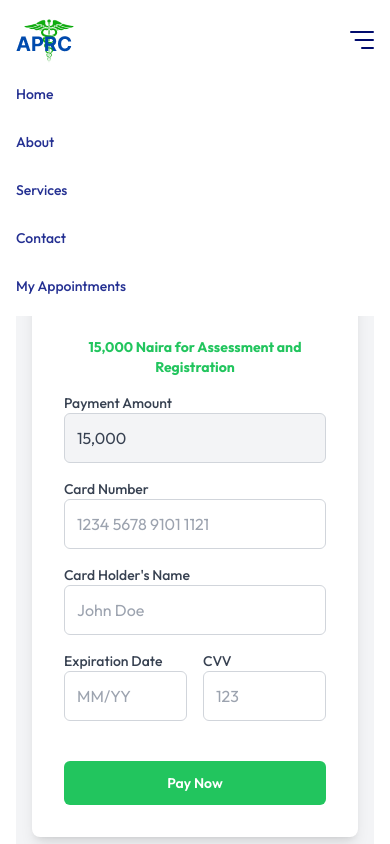
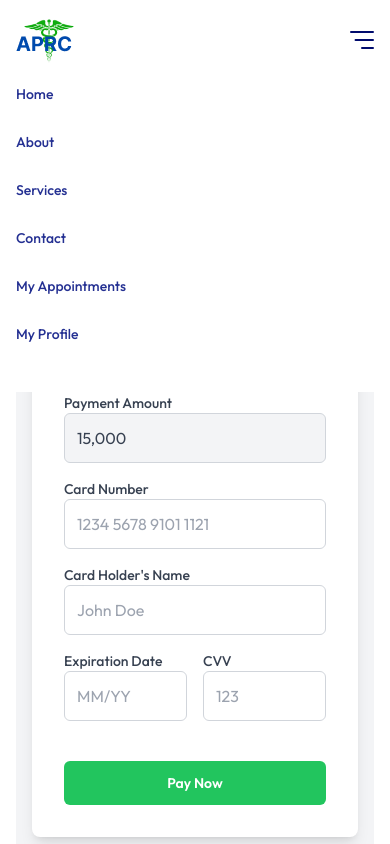
Before and after one commit to amooesther/alexa_physio_rehab, a React (Vite) app: page /payment in a window 390 px wide. Both pictures are taken after a click on the element 362 px from the left and 40 px from the top of the page. Shown: the top 844 px of the page. Built offline with nearby package versions, Linux system fonts and the light colour scheme; no server answers.

Commit message:
navbar adjustments

```diff
--- a/package.json
+++ b/package.json
@@ -17,6 +17,7 @@
     "react": "^18.3.1",
     "react-dom": "^18.3.1",
     "react-icons": "^5.3.0",
+    "react-paystack": "^6.0.0",
     "react-router-dom": "^6.27.0",
     "react-toastify": "^10.0.6"
   },
--- a/src/Components/Navbar.jsx
+++ b/src/Components/Navbar.jsx
@@ -90,6 +90,12 @@ const Navbar = () => {
         <NavLink to='/my-appointment' onClick={() => setShowMenu(false)}>
           <li className='py-1 text-secondary'>My Appointments</li>
         </NavLink>
+        <NavLink to='/profile' onClick={() => setShowMenu(false)}>
+          <li className='py-1 text-secondary'>My Profile</li>
+        </NavLink>
+        <NavLink  onClick={() => setShowMenu(false)}>
+          <li onClick={handleLogout} className='py-1 text-secondary'></li>
+        </NavLink>
       </ul>
     </div>
   );
--- a/src/Pages/Payment.jsx
+++ b/src/Pages/Payment.jsx
@@ -8,6 +8,7 @@ const Payment = () => {
     expirationDate: '',
     cvv: '',
   });
+  const [amount,setAmount]=useState(15000)
 
   const handleChange = (e) => {
     const { name, value } = e.target;
```
Also changed, not shown: 1 other file (tests, documents, lock files or other folders).
